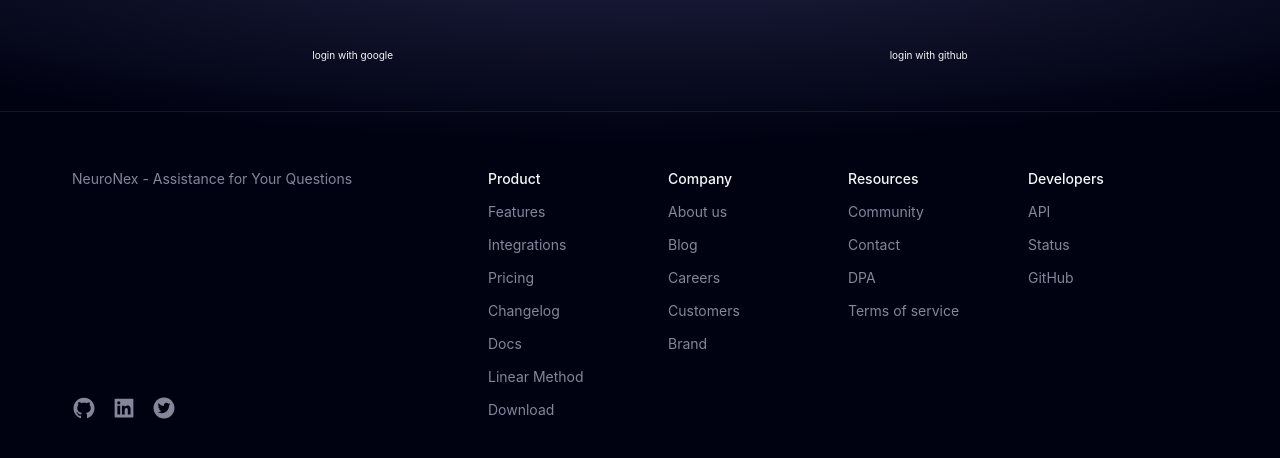
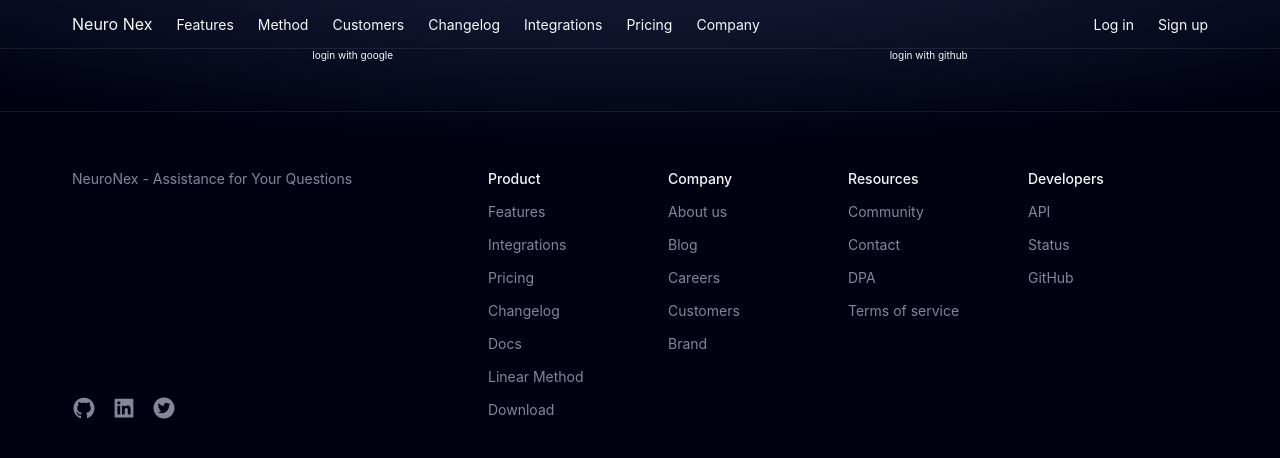
Before and after one commit to hasanshahriar32/neuronex_client, a React (Vite) app: page /login in a window 1280 px wide. Shown: the top 458 px of the page. Built offline with nearby package versions, Linux system fonts and the light colour scheme; no server answers.

Commit message:
added hamburgerMenuIs

```diff
--- a/src/components/Header/Header.jsx
+++ b/src/components/Header/Header.jsx
@@ -1,5 +1,101 @@
+import classNames from "classnames";
+import { useEffect, useState } from "react";
+import { AiOutlineMenu } from "react-icons/ai";
+import { Link } from "react-router-dom";
+import { Container } from "../../features/container";
+
+
 const Header = () => {
-  return <div></div>;
+    const [hamburgerMenuIsOpen, setHamburgerMenuIsOpen] = useState(false);
+    useEffect(() => {
+        const html = document.querySelector("html");
+        if (html) html.classList.toggle("overflow-hidden", hamburgerMenuIsOpen);
+    }, [hamburgerMenuIsOpen]);
+
+    useEffect(() => {
+        const closeHamburgerNavigation = () => setHamburgerMenuIsOpen(false);
+
+        window.addEventListener("orientationchange", closeHamburgerNavigation);
+        window.addEventListener("resize", closeHamburgerNavigation);
+
+        return () => {
+            window.removeEventListener("orientationchange", closeHamburgerNavigation);
+            window.removeEventListener("resize", closeHamburgerNavigation);
+        };
+    }, [setHamburgerMenuIsOpen]);
+
+    return (
+        <header className="fixed top-0 left-0 z-10 w-full border-b border-transparent-white backdrop-blur-[12px]">
+            <Container className="flex h-navigation-height">
+                <Link className="flex items-center text-md" href="/">
+                    Neuro Nex
+                </Link>
+                <div
+                    className={classNames(
+                        "transition-[visibility] md:visible",
+                        hamburgerMenuIsOpen ? "visible" : "delay-500 invisible"
+                    )}
+                >
+                    <nav
+                        className={classNames(
+                            "fixed top-navigation-height left-0 h-[calc(100vh_-_var(--navigation-height))] w-full overflow-auto bg-background transition-opacity duration-500 md:relative md:top-0 md:block md:h-auto md:w-auto md:translate-x-0 md:overflow-hidden md:bg-transparent md:opacity-100 md:transition-none",
+                            hamburgerMenuIsOpen
+                                ? "translate-x-0 opacity-100"
+                                : "translate-x-[-100vw] opacity-0"
+                        )}
+                    >
+                        <ul
+                            className={classNames(
+                                "flex h-full  flex-col md:flex-row md:items-center [&_li]:ml-6 [&_li]:border-b [&_li]:border-grey-dark md:[&_li]:border-none",
+                                "ease-in [&_a:hover]:text-grey [&_a]:flex [&_a]:h-navigation-height [&_a]:w-full [&_a]:translate-y-8 [&_a]:items-center [&_a]:text-lg [&_a]:transition-[color,transform] [&_a]:duration-300 md:[&_a]:translate-y-0 md:[&_a]:text-sm [&_a]:md:transition-colors",
+                                hamburgerMenuIsOpen && "[&_a]:translate-y-0"
+                            )}
+                        >
+                            <li>
+                                <Link href="#">Features</Link>
+                            </li>
+                            <li>
+                                <Link href="#">Method</Link>
+                            </li>
+                            <li className="md:hidden lg:block">
+                                <Link href="#">Customers</Link>
+                            </li>
+                            <li className="md:hidden lg:block">
+                                <Link href="#">Changelog</Link>
+                            </li>
+                            <li className="md:hidden lg:block">
+                                <Link href="#">Integrations</Link>
+                            </li>
+                            <li>
+                                <Link href="#">Pricing</Link>
+                            </li>
+                            <li>
+                                <Link href="#">Company</Link>
+                            </li>
+                        </ul>
+                    </nav>
+                </div>
+
+                <div className="ml-auto flex h-full items-center">
+                    <Link className="mr-6 text-sm" href="#">
+                        Log in
+                    </Link>
+                    <Link className="text-sm" href="#">
+                        Sign up
+                    </Link>
+
+                </div>
+
+                <button
+                    className="ml-6 md:hidden"
+                    onClick={() => setHamburgerMenuIsOpen((open) => !open)}
+                >
+                    <span className="sr-only">Toggle menu</span>
+                    <AiOutlineMenu />
+                </button>
+            </Container>
+        </header>
+    );
 };
 
 export default Header;
--- a/src/components/Hero/HeroSection.jsx
+++ b/src/components/Hero/HeroSection.jsx
@@ -12,17 +12,16 @@ const HeroSection = () => {
                     variant="secondary"
                     size="small"
                 >
-                    <span>Linear 2022 Release – Built for scale</span>{" "}
+                    <span className="pr-2"> NeuroNex 2023 Release – Built for Education</span>
                     <Highlight>→</Highlight>
                 </Button>
                 <HeroTitle className="translate-y-[-1rem] animate-fade-in opacity-0 [--animation-delay:200ms]">
-                    Linear is a better way
-                    <br className="hidden md:block" /> to build products
+                    NeuroNex: is a better
+                    <br className="hidden md:block" /> way to Learn
                 </HeroTitle>
                 <HeroSubtitle className="translate-y-[-1rem] animate-fade-in opacity-0 [--animation-delay:400ms]">
-                    Meet the new standard for modern software development.
-                    <br className="hidden md:block" /> Streamline issues, sprints, and product
-                    roadmaps.
+                    Learning Journeys, Revolutionizing Education with Transformative
+                    <br className="hidden md:block" />Solutions for Personal Growth and Empowered Futures
                 </HeroSubtitle>
                 <Button
                     className="translate-y-[-1rem] animate-fade-in opacity-0 [--animation-delay:600ms]"
--- a/src/components/Hero/hero_img.jsx
+++ b/src/components/Hero/hero_img.jsx
@@ -1,22 +1,20 @@
+
 import classNames from "classnames";
 import { useEffect, useRef, useState } from "react";
 import { useInView } from "react-intersection-observer";
 import img from "../../assets/hero.webp";
 
 const randomNumberBetween = (min, max) => {
-    return Math.floor(Math.random() * (max - min + 2) + min);
+    return Math.floor(Math.random() * (max - min + 1) + min);
 };
 
 export const HeroImage = () => {
-    const [isLoading, setIsLoading] = useState(true);
     const { ref, inView } = useInView({ threshold: 0.4, triggerOnce: true });
     const [lines, setLines] = useState([]);
-    const [isComponentMounted, setIsComponentMounted] = useState(false);
     const timeoutRef = useRef(null);
 
     useEffect(() => {
-        setIsComponentMounted(true);
-        if (!isComponentMounted || !inView || isLoading) return;
+        if (!inView) return;
         const renderLine = (timeout) => {
             timeoutRef.current = setTimeout(() => {
                 setLines((lines) => [
@@ -28,39 +26,44 @@ export const HeroImage = () => {
                         id: Math.random().toString(36).substring(7),
                     },
                 ]);
-
                 renderLine(randomNumberBetween(800, 2500));
             }, timeout);
         };
-        renderLine(randomNumberBetween(800, 1500));
+        renderLine(randomNumberBetween(800, 1300));
         return () => {
             if (timeoutRef.current) clearTimeout(timeoutRef.current);
         };
-    }, [inView, setLines, isComponentMounted, isLoading]);
-    useEffect(() => {
-        setIsLoading(false);
-    }, []);
-
+    }, [inView, setLines]);
     return (
-        <div className="mt-[10.8rem] [perspective:2000px]">
-            <div ref={ref} className={classNames(
+        <div ref={ref} className="mt-[12.8rem] [perspective:2000px]">
+            <div
+                className={classNames(
                     "relative rounded-lg border border-transparent-white bg-white bg-opacity-[0.01] bg-hero-gradient",
                     inView ? "animate-image-rotate" : "[transform:rotateX(25deg)]",
                     "before:absolute before:top-0 before:left-0 before:h-full before:w-full before:bg-hero-glow before:opacity-0 before:[filter:blur(120px)]",
                     inView && "before:animate-image-glow"
-            )}> <div className="absolute top-0 left-0 z-20 h-full w-full">
+                )}
+            >
+                <div className="absolute top-0 left-0 z-20 h-full w-full">
                     {lines.map((line) => (
-                        <span key={line.id} style={{
+                        <span
+                            key={line.id}
+                            //   onAnimationEnd={() => removeLine(line.id)}
+                            style={
+                                {
                                     "--direction": line.direction,
                                     "--size": line.size,
                                     "--animation-duration": `${line.duration}ms`,
-                        }} className={classNames(
+                                }
+                            }
+                            className={classNames(
                                 "absolute top-0 block h-[1px] w-[10rem] bg-glow-lines",
                                 line.direction === "to left" &&
                                 `left-0 h-[1px] w-[calc(var(--size)*0.5rem)] animate-glow-line-horizontal md:w-[calc(var(--size)*1rem)]`,
                                 line.direction === "to top" &&
                                 `right-0 h-[calc(var(--size)*0.5rem)] w-[1px] animate-glow-line-vertical md:h-[calc(var(--size)*1rem)]`
-                        )} />
+                            )}
+                        />
                     ))}
                 </div>
                 <svg
@@ -68,16 +71,26 @@ export const HeroImage = () => {
                         "absolute left-0 top-0 h-full w-full",
                         "[&_path]:stroke-white [&_path]:[strokeOpacity:0.2] [&_path]:[stroke-dasharray:1] [&_path]:[stroke-dashoffset:1]",
                         "[&_path]:animate-sketch-lines"
-                    )} width="100%" viewBox="0 0 1499 778" fill="none" >
+                    )}
+                    width="100%"
+                    viewBox="0 0 1499 778"
+                    fill="none"
+                >
                     <path pathLength="1" d="M1500 72L220 72"></path>
                     <path pathLength="1" d="M1500 128L220 128"></path>
                     <path pathLength="1" d="M1500 189L220 189"></path>
                     <path pathLength="1" d="M220 777L220 1"></path>
                     <path pathLength="1" d="M538 777L538 128"></path>
                 </svg>
+
                 <img
-                    className={classNames("relative z-10 transition-opacity delay-[680ms]",
-                        inView ? "opacity-100" : "opacity-0")} src={img} alt="Hero image" />
+                    className={classNames(
+                        "relative z-10 transition-opacity delay-[680ms]",
+                        inView ? "opacity-100" : "opacity-0"
+                    )}
+                    src={img}
+                    alt="Hero image"
+                />
             </div>
         </div>
     );
--- a/src/pages/Home/Home.jsx
+++ b/src/pages/Home/Home.jsx
@@ -10,7 +10,7 @@ const Home = () => {
     return (
         <div>
             <OneTap />
-            <div className="overflow-hidden pb-[16.4rem] md:pb-[26.6rem]">
+            <div className="overflow-hidden">
                 <Container className="pt-[6.4rem]">
                     <HeroSection />
                 </Container>
```
Lines whose indentation alone changed are shown as unchanged.
